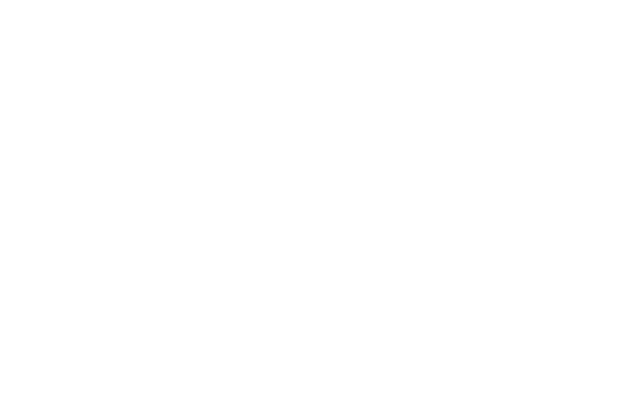
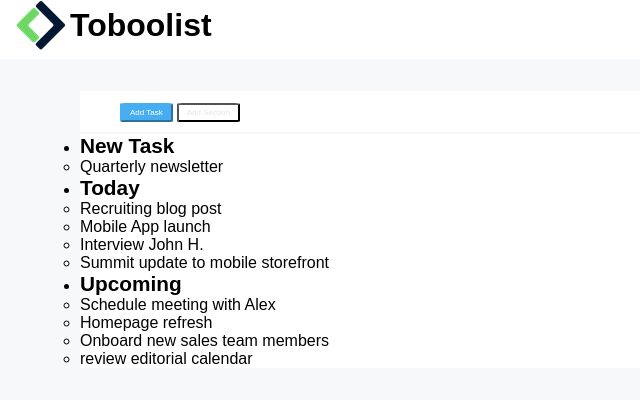
Before and after one commit to MatteoDiMario96/html-css-toboolist, a plain HTML site: page index.html in a window 1280 px wide. Shown: the whole page, without its empty margins (0-640 px from the left). Drawn offline with Linux system fonts and the light colour scheme.

Commit message:
Creazione tutto contenuto html, stle di header e button

```diff
--- a/css/style.css
+++ b/css/style.css
@@ -3,3 +3,73 @@
     padding: 0;
     box-sizing: border-box;
 }
+
+header{
+    background-color: #ffffff;
+    padding-left: 1rem;
+    height: 3.7em;
+}
+
+ul{
+    font-family: Arial, Helvetica, sans-serif;
+}
+
+h2{
+    font-size: 1.3rem;
+}
+
+
+.font-logo{
+    font-family: Arial, Helvetica, sans-serif;
+    font-size: 2rem;
+}
+
+.block-inline{
+    display: inline;
+}
+
+.logo-scritta{
+    vertical-align: middle;
+}
+
+.contenitore-padre{
+    background-color: #f6f8f9;
+    padding: 2rem 5rem;
+
+}
+
+.stile-bottone{
+    border-radius: 8%;
+    padding: .2rem .5rem;
+    text-align: center;
+    font-size: .5rem;
+}
+
+.bottone-blu{
+    background-color: #47adf1;
+    color: #ffffff;
+    border-color: #47adf1;
+}
+
+.bottone-bianco{
+    color: #e1e4e6;
+    background-color: #ffffff;
+
+}
+
+.contenitore-figlio{
+    background-color: #ffffff;
+}
+
+.sezione-bottoni{
+    border-bottom: solid 2px #f6f8f9;
+    padding: .6rem 2.5rem;
+}
+
+.lista-padre{
+
+}
+
+.lista-figlio{
+
+}
--- a/index.html
+++ b/index.html
@@ -8,6 +8,91 @@
     <link rel="stylesheet" href="./css/style.css">
 </head>
 <body>
+    <!--Logo della pagina-->
+    <header>
+        <img class="logo-scritta" src="./img/Logo.png" alt="Logo azienda">
+        <h1 class="font-logo block-inline logo-scritta">
+            Toboolist
+        </h1>
+    </header>
 
+    <main class="contenitore-padre">
+
+        <div class="contenitore-figlio">
+            <!--Bottoni funzionali-->
+            <section class="sezione-bottoni">
+                <button class="stile-bottone bottone-blu">
+                    Add Task
+                </button>
+
+                <button class="stile-bottone bottone-bianco">
+                    Add Section
+                </button>
+            </section>
+
+            <!--Lista Padre-->
+            <ul>
+                <section>
+                    <li>
+                        <h2>
+                            New Task
+                        </h2>
+                        <!--Lista Figlio-->
+                        <ul>
+                            <li>
+                                Quarterly newsletter
+                            </li>
+                        </ul>
+                    </li>
+                </section>
+
+                <section>
+                    <li>
+                        <h2>
+                            Today
+                        </h2>
+                        <!--Lista Figlio-->
+                        <ul>
+                            <li>
+                                    Recruiting blog post
+                            </li>
+                            <li>
+                                Mobile App launch
+                            </li>
+                            <li>
+                                Interview John H.
+                            </li>
+                            <li>
+                                Summit update to mobile storefront
+                            </li>
+                        </ul>
+                    </li>
+                </section>
+
+                <section>
+                    <li>
+                        <h2>
+                            Upcoming
+                        </h2>
+                        <!--Lista Figlio-->
+                        <ul>
+                            <li>
+                                Schedule meeting with Alex
+                            </li>
+                            <li>
+                                Homepage refresh
+                            </li>
+                            <li>
+                                Onboard new sales team members
+                            </li>
+                            <li>
+                                review editorial calendar
+                            </li>
+                        </ul>
+                    </li>
+                </section>
+            </ul>
+        </div>
+    </main>
 </body>
 </html>
```
